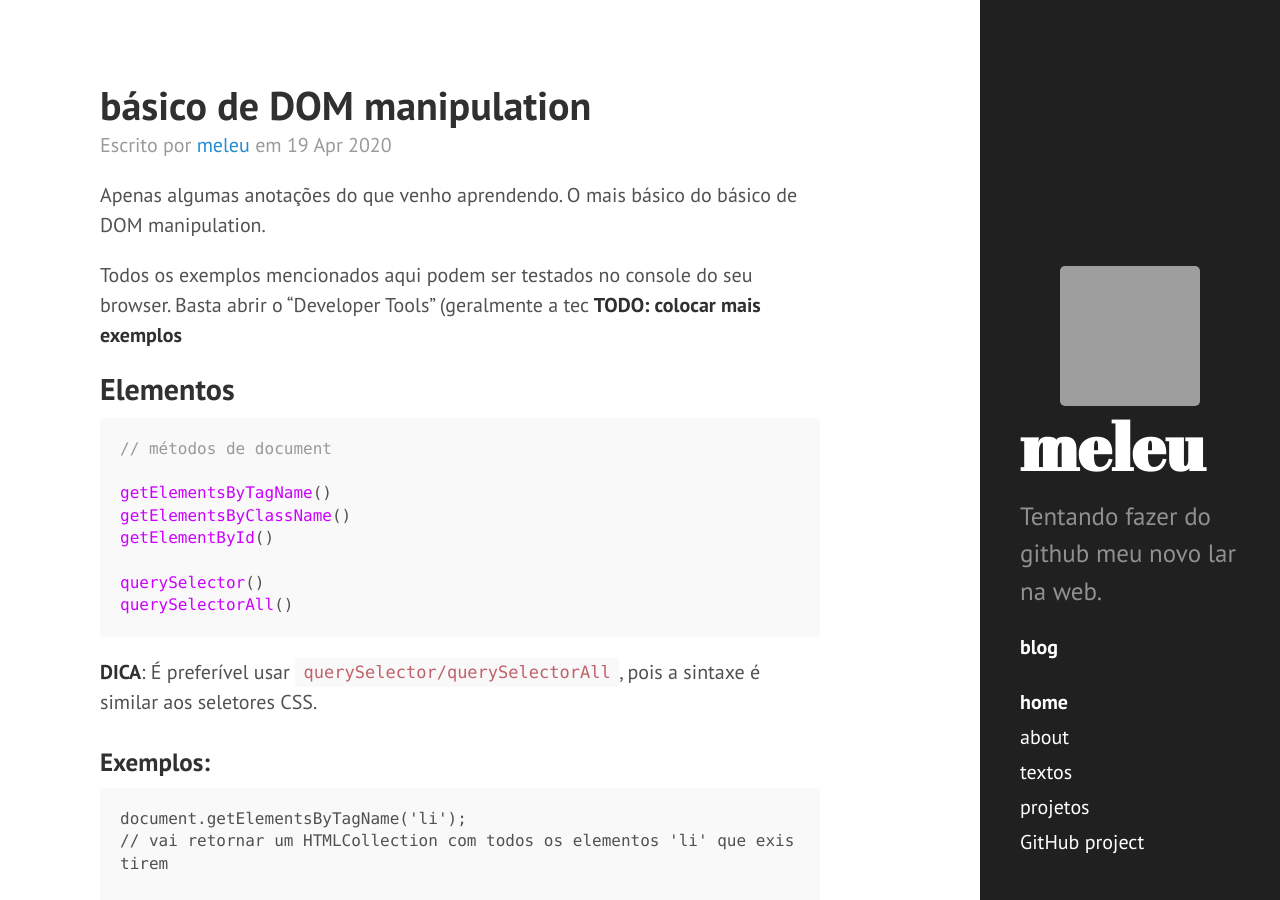
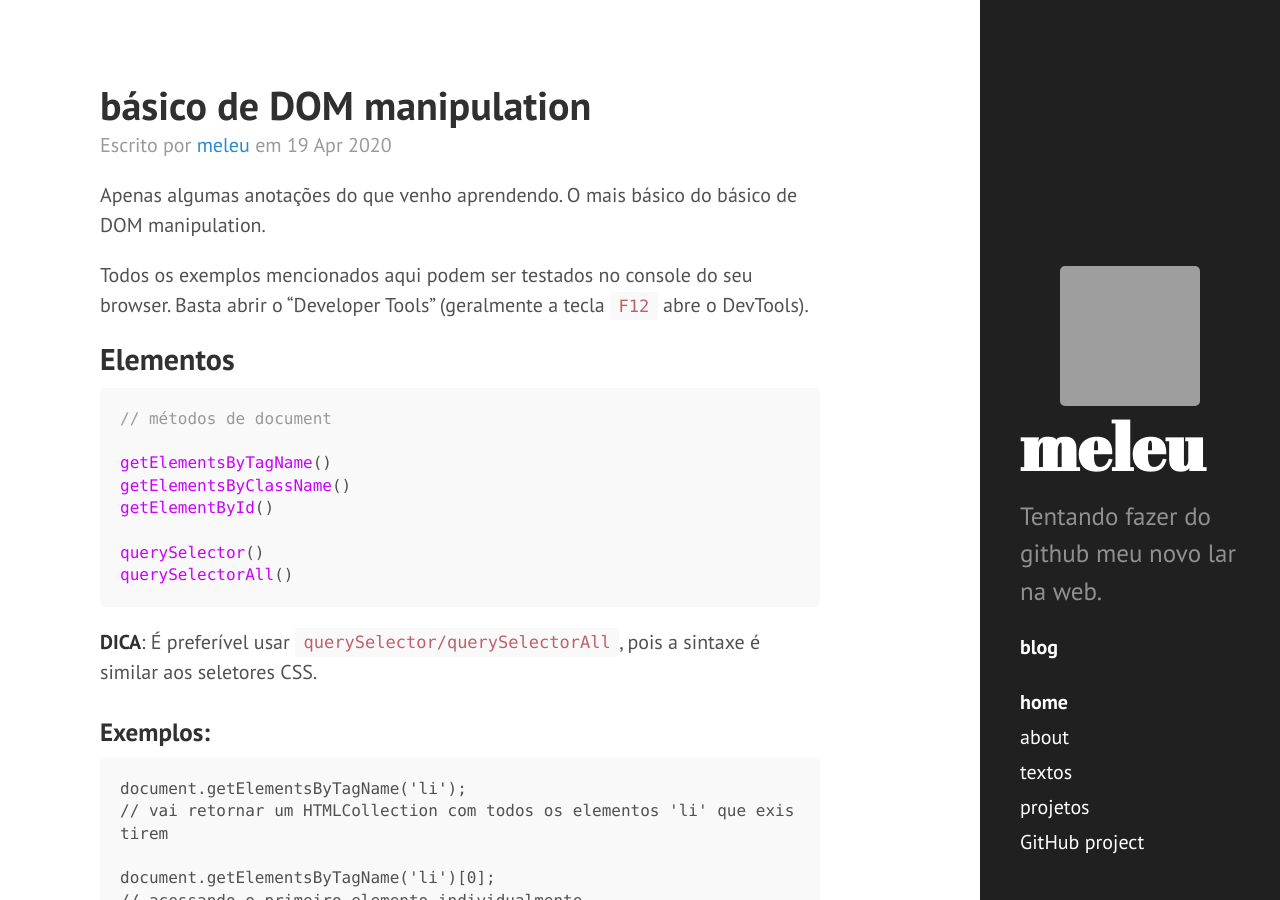
Before and after one commit to meleu/meleu.github.io, a Jekyll site: the page built from _posts/2020-04-19-dom-manipulation.md, in a window 1280 px wide and 900 px high. Built offline with Jekyll 4.4.1, drawn with Linux system fonts in a browser that asks for light colours; comment, search, counter and statistics services are not loaded; grey boxes are pictures that could not be loaded.

Commit message:
_posts/2020-04-19-dom-manipulation.md updated from https://stackedit.io/

```diff
--- a/_posts/2020-04-19-dom-manipulation.md
+++ b/_posts/2020-04-19-dom-manipulation.md
@@ -9,8 +9,7 @@
 
 Apenas algumas anotações do que venho aprendendo. O mais básico do básico de DOM manipulation.
 
-Todos os exemplos mencionados aqui podem ser testados no console do seu browser. Basta abrir o "Developer Tools" (geralmente a tec
-**TODO: colocar mais exemplos**
+Todos os exemplos mencionados aqui podem ser testados no console do seu browser. Basta abrir o "Developer Tools" (geralmente a tecla `F12` abre o DevTools).
 
 ## Elementos
 
@@ -68,6 +67,7 @@
 Se podemos manipular os atributos de um elemento, então podemos alterar o atributo `class` e assim manipular a estilização do elemento. **No entanto**, para manipular a estilização é melhor usar as técnicas mostradas no próximo tópico.
 
 
+
 ## Estilização
 
 Uma vez que temos um elemento já devidamente selecionado, podemos manipular sua estilização usando as seguintes propriedades:
```
Also changed, not shown: other parts of _posts/2020-04-19-dom-manipulation.md (+1 -1 lines).
